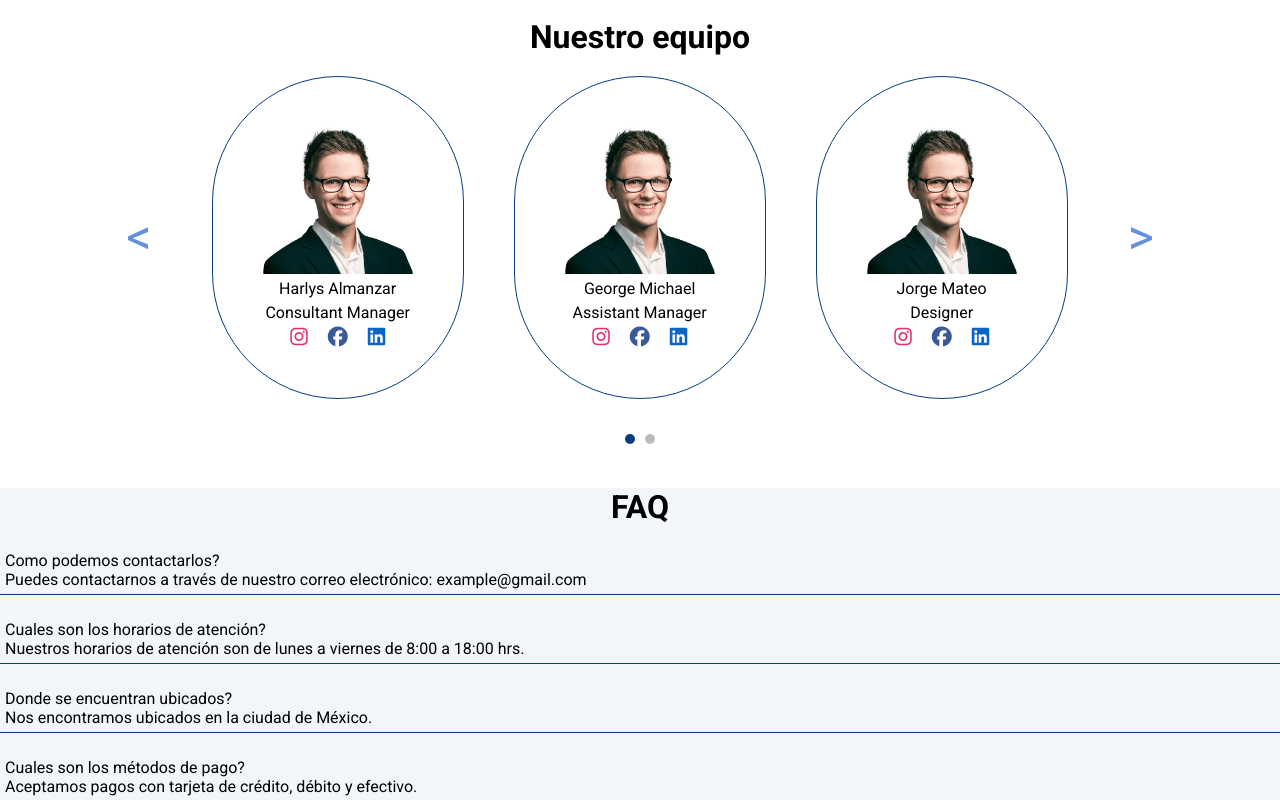
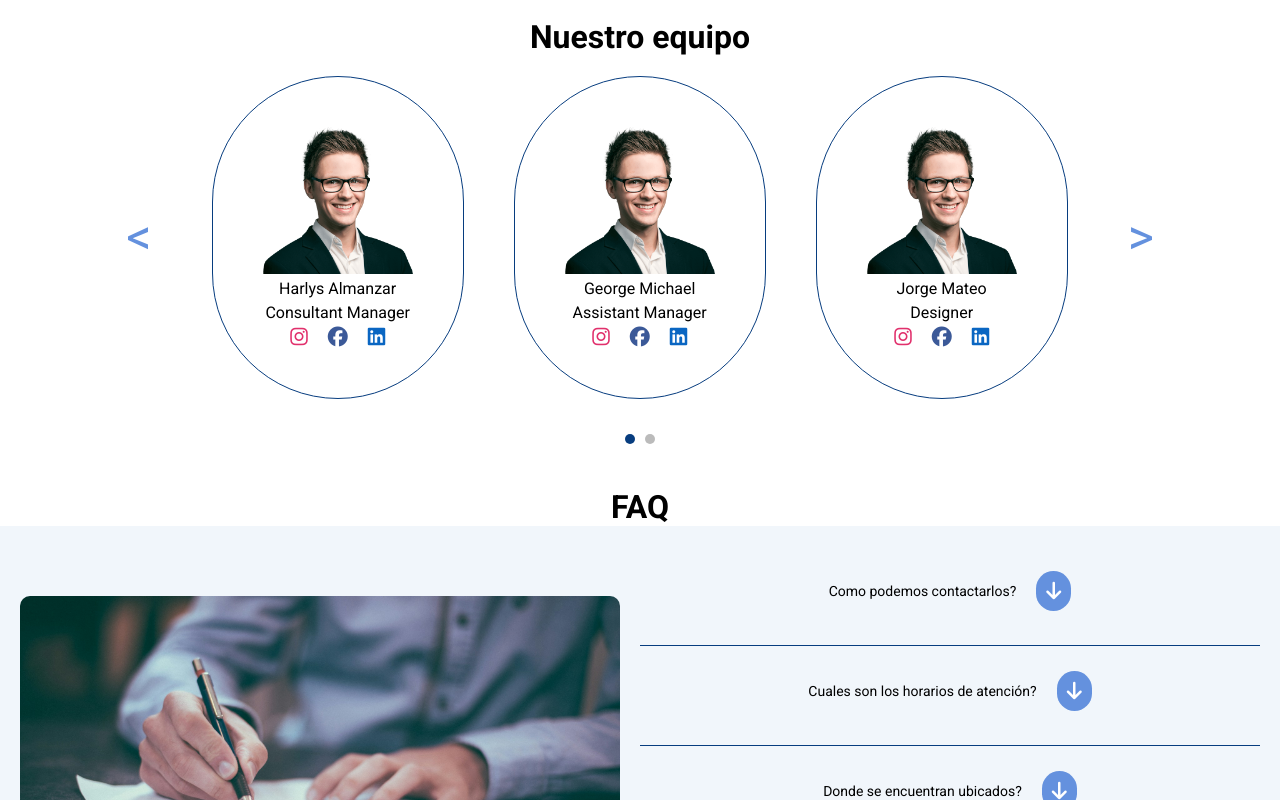
Before and after one commit to JustHarlys/Accounting-Template, a React (Vite) app: page / in a window 1280 px wide. Shown: the part 2000-2800 px from the top of the page. Built offline with nearby package versions, Linux system fonts and the light colour scheme.

Commit message:
FAQ terminado completamente funcional

```diff
--- a/src/App.css
+++ b/src/App.css
@@ -217,6 +217,7 @@ figure {
   transform: translateX(-100%);
   opacity: 0;
   transition: transform 1s ease-out, opacity 1s ease-out;
+  background-color: var(--background);
 
   animation: slideIn 1s ease-out forwards;
 }
@@ -394,14 +395,76 @@ figure {
 
 .faq {
   display: flex;
-  flex-direction: column;
+  justify-content: center;
+  align-items: center;
   gap: 20px;
   background-color: var(--background);
+  margin: auto;
+  padding: 20px;
   width: 100%;
 }
 
 .faq-inner {
-  padding: 5px;
+  display: flex;
+  border-bottom: 1px solid var(--dc);
+  flex-direction: column;
+  justify-content: center;
+  align-items: center;
   width: 100%;
-  border-bottom: 1px solid var(--dc);
+  padding: 20px;
+  height: 100px;
 }
+
+.questions {
+  font-size: 14px;
+  width: 50%;
+}
+
+.faq-inner > p {
+  text-align: center;
+}
+
+.rotate-down {
+  transform: rotate(180deg);
+}
+
+.active {
+  background-color: var(--dc);
+}
+
+.answer {
+  width: 70%;
+  text-align: center;
+}
+
+.faq-inner-question-arrow {
+  display: flex;
+  align-items: center;
+  gap: 20px;
+}
+
+.fa-arrow-down {
+  font-size: 20px;
+  color: white;
+  padding: 10px;
+  background-color: var(--unblue);
+  border-radius: 200px;
+  transition: 0.5s ease all;
+  cursor: pointer;
+}
+
+.fa-arrow-down:hover {
+  background-color: var(--dc);
+}
+
+.fa-arrow-down.rotate-down {
+  background-color: var(--dc);
+}
+
+.fa-arrow-down:active {
+  background-color: var(--dc);
+}
+
+.faq-inner:last-child {
+  border: none;
+}
--- a/src/App.jsx
+++ b/src/App.jsx
@@ -10,6 +10,7 @@ import { numbers } from './data/quantities'
 import { preguntas } from './data/faq'
 import FAQ from './Components/FAQ'
 import './App.css'
+import faqimg from './assets/faq.jpg'
 
 function App() {
 
@@ -60,13 +61,17 @@ function App() {
       </div>
 
 
-      <div className='faq'>
-        <h1>FAQ</h1>
-        {preguntasFaq}
-      </div>
+        <h1 style={{textAlign: 'center' }}>FAQ</h1>
+      <section className='faq'>
+
+        <img src={faqimg} alt="Imagen de preguntas" width={600} style={{borderRadius: 10}}/>
+
+        <div className='questions'>
 
 
-
+        {preguntasFaq}
+        </div>
+      </section>
     </>
   )
 }
--- a/src/Components/FAQ.jsx
+++ b/src/Components/FAQ.jsx
@@ -1,10 +1,25 @@
+import { useState } from "react"
+
+function FAQ({question, answer}) {
+
+  const [arrowToggle, setArrowToggle] = useState(false)
+
+  const handleToggle = () => {
+    setArrowToggle(prevState => !prevState)
+  }
+
+  return (
+    <div className="faq-inner">
+
+      <div className="faq-inner-question-arrow">
 
 
-function FAQ({question, answer}) {
-  return (
-    <div className="faq-inner">
-        <p>{question}</p>
-        <p>{answer}</p>
+      <p>{question}</p><i className={`fa-solid fa-arrow-down ${arrowToggle && 'rotate-down'}`} onClick={handleToggle}></i>
+
+
+      </div>
+
+        <p className="answer">{arrowToggle && answer}</p>
     </div>
   )
 }
```
Also changed, not shown: src/assets/faq.jpg (added).
